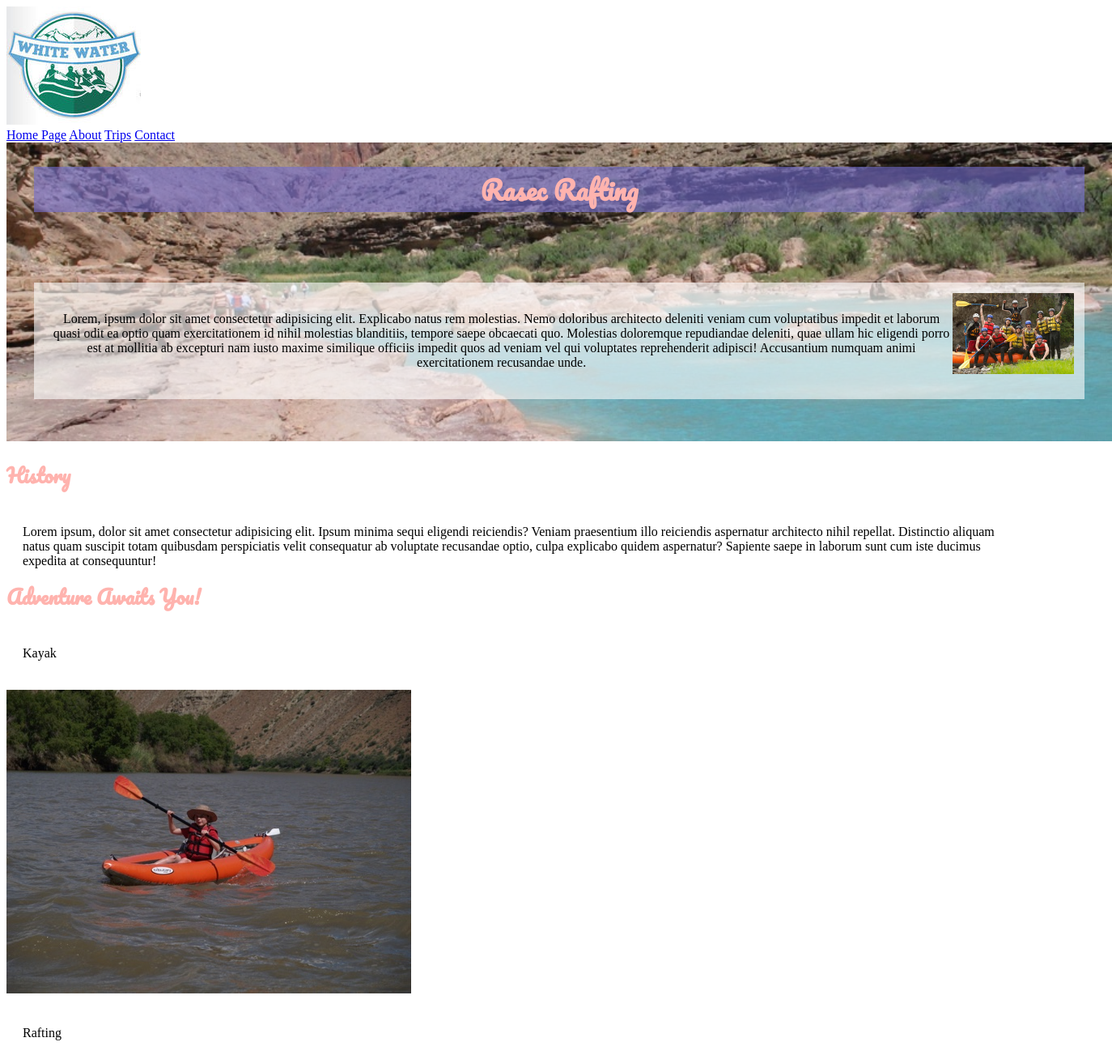
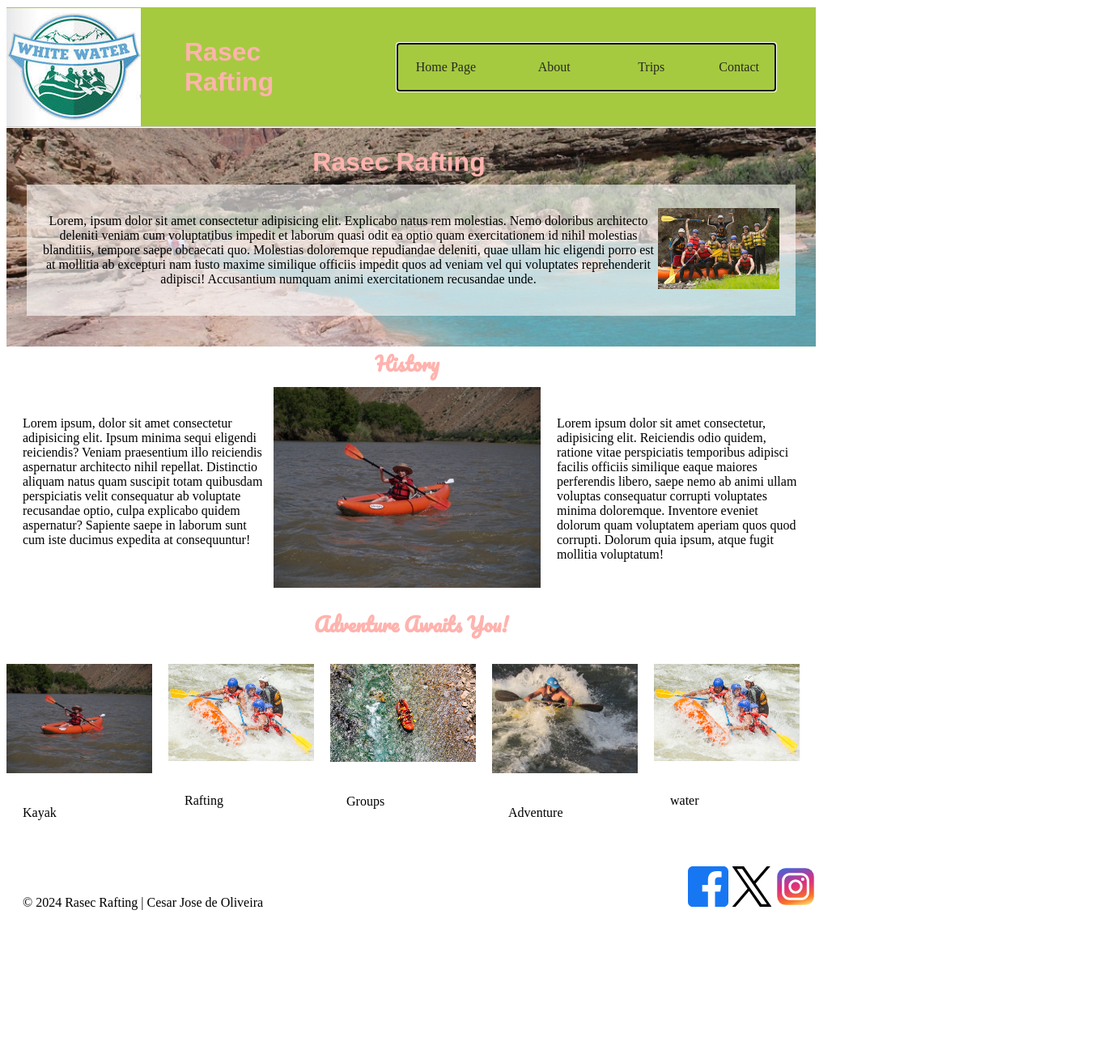
Before and after one commit to cesarjoliveira/wdd130, a plain HTML site: page wwr/about.html in a window 1280 px wide. Shown: the top 1308 px of the page at 81% size, 1374 px wide, since content can reach past the window. After the commit the page ends 1168 px from the top, so only its background shows below. Drawn offline with Linux system fonts and the light colour scheme; a web font is replaced by a local one.

Commit message:
W04 Project: Rafting Site - Update About Us Page

```diff
--- a/wwr/about.html
+++ b/wwr/about.html
@@ -12,13 +12,17 @@
 </head>
 
 <body>
+    <div class="geralgrid">
     <header>
-        <img src="images/logo.jpg" alt="logo Rafing site">
+        <img class="logo" src="images/logo.jpg" alt="logo Rafing site">
+        <h1> Rasec Rafting </h1>
         <nav>
-            <a href="index.html">Home Page</a>
-            <a href="about.html">About</a>
-            <a href="trips.html">Trips</a>
-            <a href="contact.html">Contact</a>
+            <ul class="navigation">
+                <li><a href="index.html">Home Page</a></li>
+                <li><a href="about.html">About</a></li>
+                <li><a href="trips.html">Trips</a></li>
+                <li><a href="contact.html">Contact</a></li>
+            </ul>
         </nav>
     </header>
     <main>
@@ -40,30 +44,49 @@
                 </p>
             </article>
         </div>
-        <section class="history">
-            <h2>
+        <div class="history">
+        <section class="historysection">
+            <h2 id="h2h">
                 History
             </h2>
-            <p> Lorem ipsum, dolor sit amet consectetur adipisicing elit. Ipsum minima sequi eligendi reiciendis? Veniam
+            <p id="p1"> Lorem ipsum, dolor sit amet consectetur adipisicing elit. Ipsum minima sequi eligendi reiciendis? Veniam
                 praesentium illo reiciendis aspernatur architecto nihil repellat. Distinctio aliquam natus quam suscipit
                 totam quibusdam perspiciatis velit consequatur ab voluptate recusandae optio, culpa explicabo quidem
                 aspernatur? Sapiente saepe in laborum sunt cum iste ducimus expedita at consequuntur!
             </p>
+            <img class="imghist" src="images/kayak.jpg" alt="Our Rafting is amazing">
+            <p id="p2">
+                Lorem ipsum dolor sit amet consectetur, adipisicing elit. Reiciendis odio quidem, ratione vitae
+                perspiciatis temporibus adipisci facilis officiis similique eaque maiores perferendis libero, saepe nemo
+                ab animi ullam voluptas consequatur corrupti voluptates minima doloremque. Inventore eveniet dolorum
+                quam voluptatem aperiam quos quod corrupti. Dolorum quia ipsum, atque fugit mollitia voluptatum!
+            </p>
         </section>
+        </div>
         <section class="adventure">
             <h2>
                 Adventure Awaits You!
             </h2>
-            <p>Kayak</p>
-            <img src="images/kayak.jpg" alt="Our Rafting is amazing">
-            <p>Rafting</p>
-            <img src="images/rafting31_600.jpg" alt="Our Rafting is amazing">
-            <p>Groups</p>
-            <img src="images/rafting6_600.jpg" alt="Our Rafting is amazing">
-            <p>Adventure</p>
-            <img src="images/salmon.jpg" alt="Our Rafting is amazing">
-            <p>water</p>
-            <img src="images/rafting30_600.jpg" alt="Our Rafting is amazing">
+            <div>
+                <img class="imghist" src="images/kayak.jpg" alt="Our Rafting is amazing">
+                <p>Kayak</p>
+            </div>
+            <div>
+                <img src="images/rafting30_600.jpg" alt="Our Rafting is amazing">
+                <p>Rafting</p>
+            </div>
+            <div>
+                <img src="images/rafting6_600.jpg" alt="Our Rafting is amazing">
+                <p>Groups</p>
+            </div>
+            <div>
+                <img src="images/salmon.jpg" alt="Our Rafting is amazing">
+                <p>Adventure</p>
+            </div>
+            <div>
+                <img src="images/rafting30_600.jpg" alt="Our Rafting is amazing">
+                <p>water</p>
+            </div>
         </section>
     </main>
     <footer>
@@ -77,7 +100,7 @@
             <a href="https://instagram.com"><img src="images/instagram.svg" alt="instagram" width="50" height="50"></a>
         </nav>
     </footer>
-
+</div>
 </body>
 
 </html>
--- a/wwr/styles/rafting.css
+++ b/wwr/styles/rafting.css
@@ -1,7 +1,7 @@
 @import url('https://fonts.googleapis.com/css2?family=Nabla&family=Pacifico&family=Salsa&display=swap');
 
 * {
-    max-width: 1366px;
+    max-width: 1000px;
 }
 :root{
     --primary-color: #FFB3AE;
@@ -35,32 +35,32 @@ p{
 }
 
 .hero {
-    position: absolute;
+    justify-content: center;
+    align-items: center;
+    grid-row: 2;
+    display: flex;
+    position: relative;
 }
 .hero div{
-    position: relative;
+
+    display: flex;
+    grid-template-columns: 150px 700px 150px;
 }
-.hero h1 {
-    width: 95%;
-    text-align: center;
-    background-color: rgba(116, 110, 210, .6);
+.hero h1{
     position: absolute;
-    top: 8%;
-    right: 2.5%;
-    margin: 0;
+    top: 1%;
 }
 .hero article{
     width: 95%;
     right: 2.5%;
     text-align: center;
     background-color: rgba(255, 255, 255, .6);
-    position: absolute;
     bottom: 14%;
     margin: 0;
+    position: absolute;
 }
 .hero img{
-    display: block;
-    width: 1366px;
+    width: 100%;
     height: auto;
 }
 
@@ -68,19 +68,109 @@ p{
     width: 150px;
     height: auto;
     float: right;
-    margin-top: 1%;
-    margin-right: 1%;
+    margin-top: 3%;
+    margin-right: 20px;
+    margin-left: 5px;
+
 }
-.history {
-    position: absolute;
-    margin-top: 370px;
+.historysection {
+    display: grid;
+    grid-template-columns: 33% 33% 33%;
+    grid-template-rows: 50px;
+}
+#p1 {
+    grid-column: 1;
+    width: 90%;
+}
+.imghist {
+    grid-column: 2;
+    width: 100%
+}
+#p2 {
+     grid-column: 3;
+     width: 90%;
+}
+
+
+header {
+	margin: 1px auto;
+	display: grid;
+	grid-template-columns: 210px 1fr 2fr;
+	align-items: center;
+	border-bottom: 1px solid #ccc;
+	max-width: 1000px;
+    background-color: var(--nav-background-color);
+    grid-row: 1;
+}
+
+.logo img {
+	margin: 0 0.25rem 0 1rem;
+	width: 64px;
+	height: auto;
+}
+
+h1 {
+	font-size: 2rem;
+	font-family: Acme, Arial, sans-serif;
+    margin-left: 10px;
+    margin-right: 40px;
+}
+
+nav {
+	text-align: right;
+}
+
+.navigation {
+	display: flex;
+	list-style: none;
+    outline: -webkit-focus-ring-color auto 1px;
+    padding: 0px;
+    margin-left: 10px;
+    margin-right: 50px;
+}
+
+.navigation li {
+	flex: 1 1 100%;
+}
+
+.navigation a {
+	display: block;
+	color: var(--nav-link-color);
+	padding: 20px;
+	text-decoration: none;
+}
+
+.navigation a:hover {
+	color: var(--nav-hover-link-color);
+	font-weight: 700;
+	text-decoration: underline;
+}
+.geralgrid{
+    display: grid;
+    grid-template-rows: 150px;
 }
 .adventure {
-    position: absolute;
-    margin-top: 520px;
+    display: grid;
+    grid-template-columns: 200px 200px 200px 200px 200px ;
+    grid-template-rows: 90px 250px;
 }
-
+.adventure h2{
+    grid-row: 1;
+    grid-column: span 5;
+    text-align: center;
+}
+.adventure img{
+    grid-row: 2;
+    max-width: 90%;
+}
 footer {
-    position: absolute;
-    margin-top: 3500px;
+    display: grid;
+    grid-template-columns: 500px 500px;
 }
+#h2h {
+    grid-column: 2;
+    text-align: center;
+    top: 8%;
+    right: 2.5%;
+    margin: 0;
+}
```
